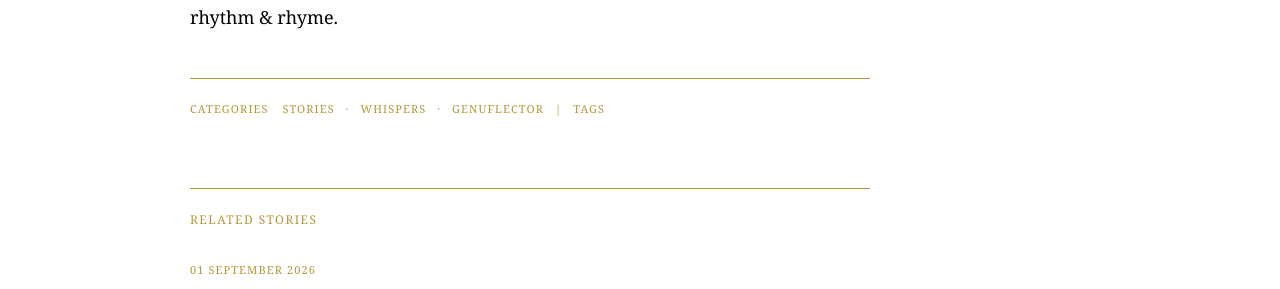
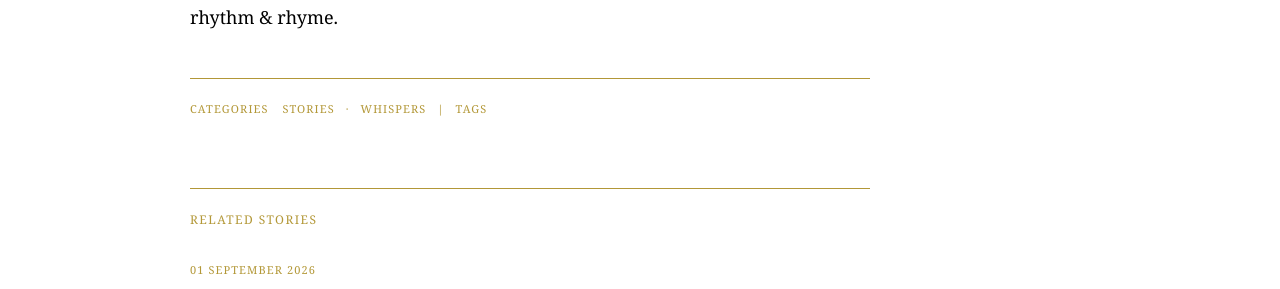
Before and after one commit to Drew-leotard/andrew-james-pegram-archive, a Jekyll site: the page built from _stories/2026-09-01-whispers.md, in a window 1280 px wide. Shown: the part 750-1039 px from the top of the page. Built offline with Jekyll 4.4.1, drawn with Linux system fonts in a browser that asks for light colours; some web fonts are replaced.

Commit message:
Update 2026-09-01-whispers.md
remove genuflkector category

```diff
--- a/_stories/2026-09-01-whispers.md
+++ b/_stories/2026-09-01-whispers.md
@@ -5,7 +5,6 @@ permalink: /news/whispers/
 categories:
   - stories
   - whispers
-  - genuflector
 ---
 This handmade, handprinted song lyric and poetry book is a labour of Love.
 
```
